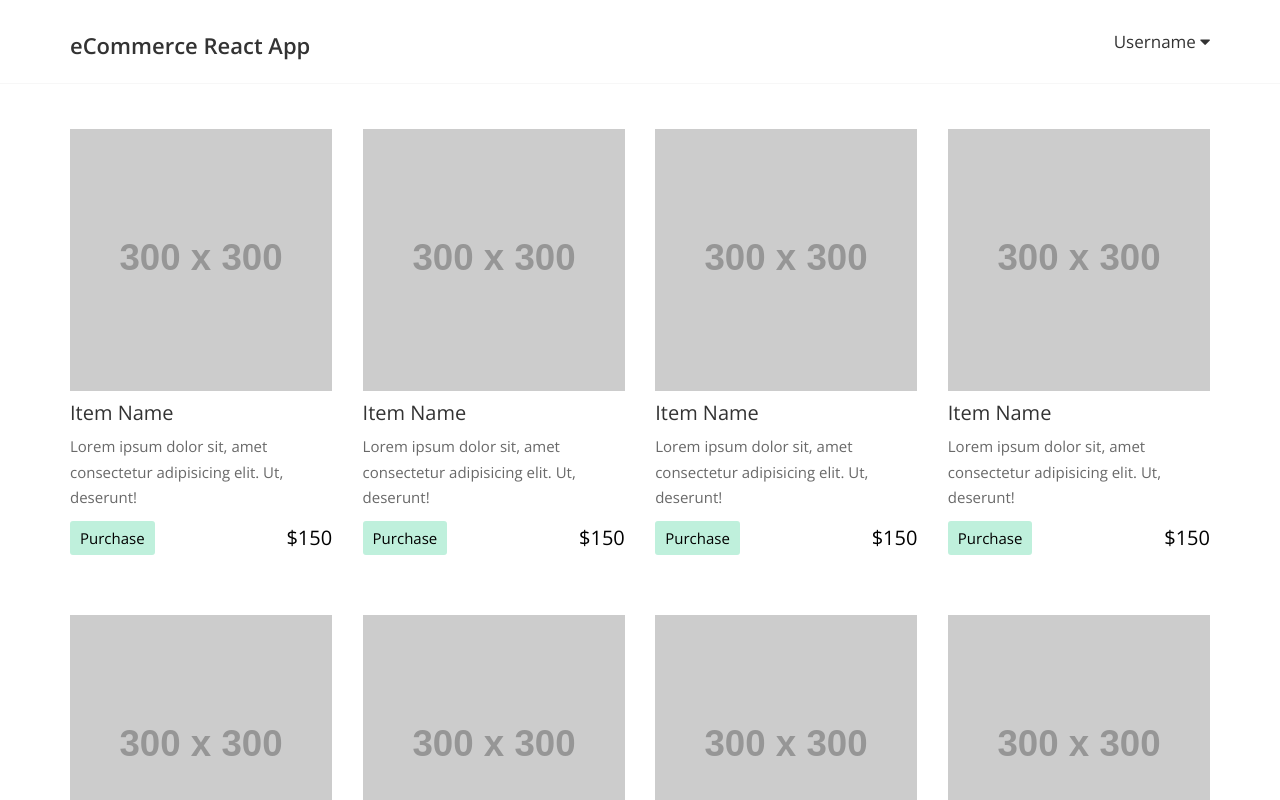
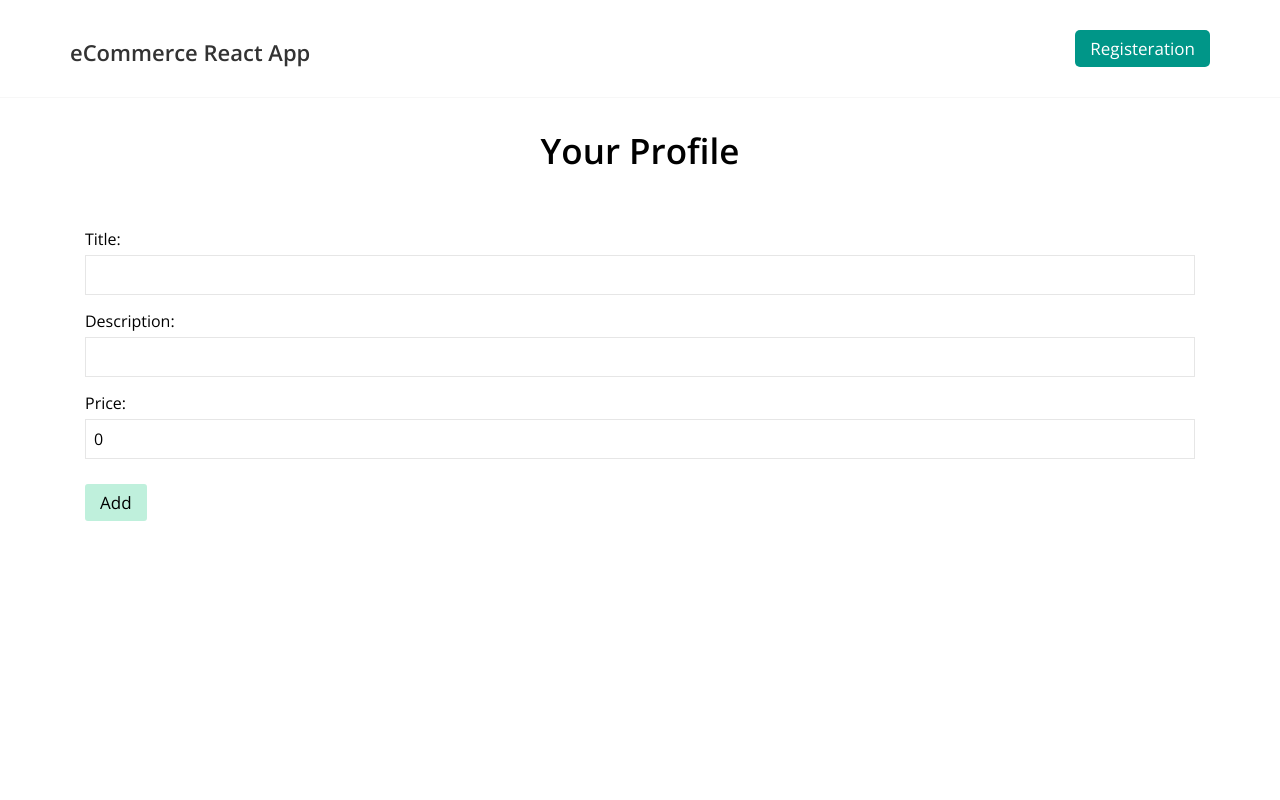
Before and after one commit to ezzdin-atef/eCommerce-React, a React (Create React App) app: page /add in a window 1280 px wide. Shown: the top 800 px of the page. Built offline with nearby package versions, Linux system fonts and the light colour scheme.

Commit message:
add the context

```diff
--- a/src/App.js
+++ b/src/App.js
@@ -1,17 +1,23 @@
-import React from 'react';
-import { Route, Switch } from 'react-router-dom';
+import React from "react";
+import { Route, Switch } from "react-router-dom";
 import Navbar from "./Components/navbar";
-import Products from './Components/products';
-import Profile from './Components/profile';
-import Orders from './Components/orders';
-import 'font-awesome/css/font-awesome.css';
+import Products from "./Components/products";
+import Profile from "./Components/profile";
+import Orders from "./Components/orders";
+import AddProduct from "./Components/addProduct";
+import UserContextProvider from "./contexts/userContext";
+import "font-awesome/css/font-awesome.css";
 
 function App() {
   return (
+    <UserContextProvider>
       <div className="App">
         <Navbar />
         <div className="container">
           <Switch>
+            <Route path="/add">
+              <AddProduct />
+            </Route>
             <Route path="/profile">
               <Profile />
             </Route>
@@ -24,6 +30,7 @@ function App() {
           </Switch>
         </div>
       </div>
+    </UserContextProvider>
   );
 }
 
--- /dev/null
+++ b/src/Components/addProduct.jsx
@@ -0,0 +1,61 @@
+import React, { Component } from "react";
+
+class AddProduct extends Component {
+  state = {
+    title: "",
+    description: "",
+    price: 0.0,
+  };
+
+  onChange = (e, type) => {
+    switch (type) {
+      case "title":
+        this.setState({ title: e.target.value });
+        break;
+      case "description":
+        this.setState({ description: e.target.value });
+        break;
+      case "price":
+        this.setState({ price: e.target.value });
+        break;
+    }
+  };
+
+  render() {
+    const { title, description, price } = this.state;
+    return (
+      <React.Fragment>
+        <h2 style={{ textAlign: "center", fontSize: "35px" }}>Your Profile</h2>
+        <form className="profile">
+          <div className="input-group">
+            <label>Title:</label>
+            <input
+              type="text"
+              value={title}
+              onChange={(e) => this.onChange(e, "title")}
+            />
+          </div>
+          <div className="input-group">
+            <label>Description:</label>
+            <input
+              type="text"
+              value={description}
+              onChange={(e) => this.onChange(e, "description")}
+            />
+          </div>
+          <div className="input-group">
+            <label>Price:</label>
+            <input
+              type="number"
+              value={price}
+              onChange={(e) => this.onChange(e, "price")}
+            />
+          </div>
+          <input type="submit" value="Add" />
+        </form>
+      </React.Fragment>
+    );
+  }
+}
+
+export default AddProduct;
--- a/src/Components/navbar.jsx
+++ b/src/Components/navbar.jsx
@@ -2,10 +2,11 @@ import React, { Component } from "react";
 import { Link } from "react-router-dom";
 import User from "./user";
 import Registeration from "./registeration";
+import { UserContext } from "../contexts/userContext";
 
 class Navbar extends Component {
+  static contextType = UserContext;
   state = {
-    isLogged: true,
     model: false,
   };
 
@@ -18,6 +19,7 @@ class Navbar extends Component {
   };
 
   render() {
+    const { isLogged } = this.context;
     return (
       <header className="header">
         <div className="container">
@@ -33,14 +35,7 @@ class Navbar extends Component {
               eCommerce React App
             </Link>
           </h1>
-          {/* <nav>
-            <ul>
-              <li><Link to="/">Home</Link></li>
-              <li><Link to="/">Free</Link></li>
-              <li><Link to="/">Paid</Link></li>
-            </ul>
-          </nav> */}
-          {this.state.isLogged ? (
+          {isLogged ? (
             <User />
           ) : (
             <button className="registration-btn" onClick={this.handleClick}>
--- a/src/Components/user.jsx
+++ b/src/Components/user.jsx
@@ -1,20 +1,33 @@
-import React, { Component } from 'react';
+import React, { Component } from "react";
 import { Link } from "react-router-dom";
 
 class User extends Component {
-  state = {show: false}
+  state = { show: false };
 
   handleDropdownMenu = () => {
-    this.setState({show: !this.state.show});
-  }
+    this.setState({ show: !this.state.show });
+  };
 
   render() {
     return (
-      <span className={`user ${this.state.show? "show": ""}`} onClick={this.handleDropdownMenu}>Username <i className="fa fa-caret-down" aria-hidden="true"></i>
+      <span
+        className={`user ${this.state.show ? "show" : ""}`}
+        onClick={this.handleDropdownMenu}
+      >
+        Username <i className="fa fa-caret-down" aria-hidden="true"></i>
         <ul>
-          <li><Link to="/profile">Profile</Link></li>
-          <li><Link to="/orders">Orders</Link></li>
-          <li><Link to="">Payments</Link></li>
+          <li>
+            <Link to="/profile">Profile</Link>
+          </li>
+          <li>
+            <Link to="/orders">Orders</Link>
+          </li>
+          <li>
+            <Link to="/add">Add Product</Link>
+          </li>
+          <li>
+            <Link to="">Payments</Link>
+          </li>
         </ul>
       </span>
     );
--- /dev/null
+++ b/src/contexts/userContext.jsx
@@ -0,0 +1,18 @@
+import React, { Component } from "react";
+
+export const UserContext = React.createContext();
+
+class UserContextProvider extends Component {
+  state = {
+    isLogged: false,
+  };
+  render() {
+    return (
+      <UserContext.Provider value={{ ...this.state }}>
+        {this.props.children}
+      </UserContext.Provider>
+    );
+  }
+}
+
+export default UserContextProvider;
```
Lines whose indentation alone changed are shown as unchanged.
